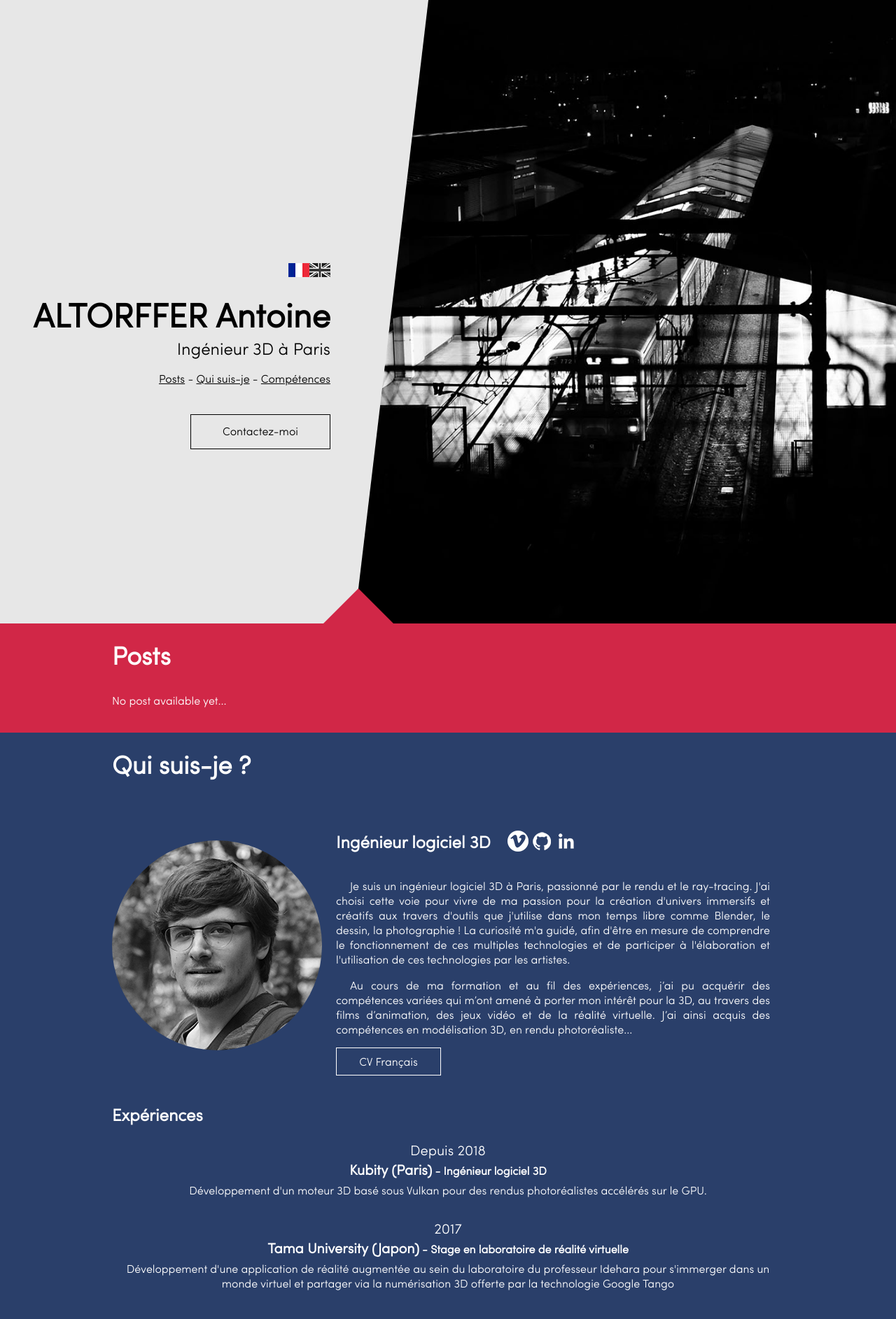
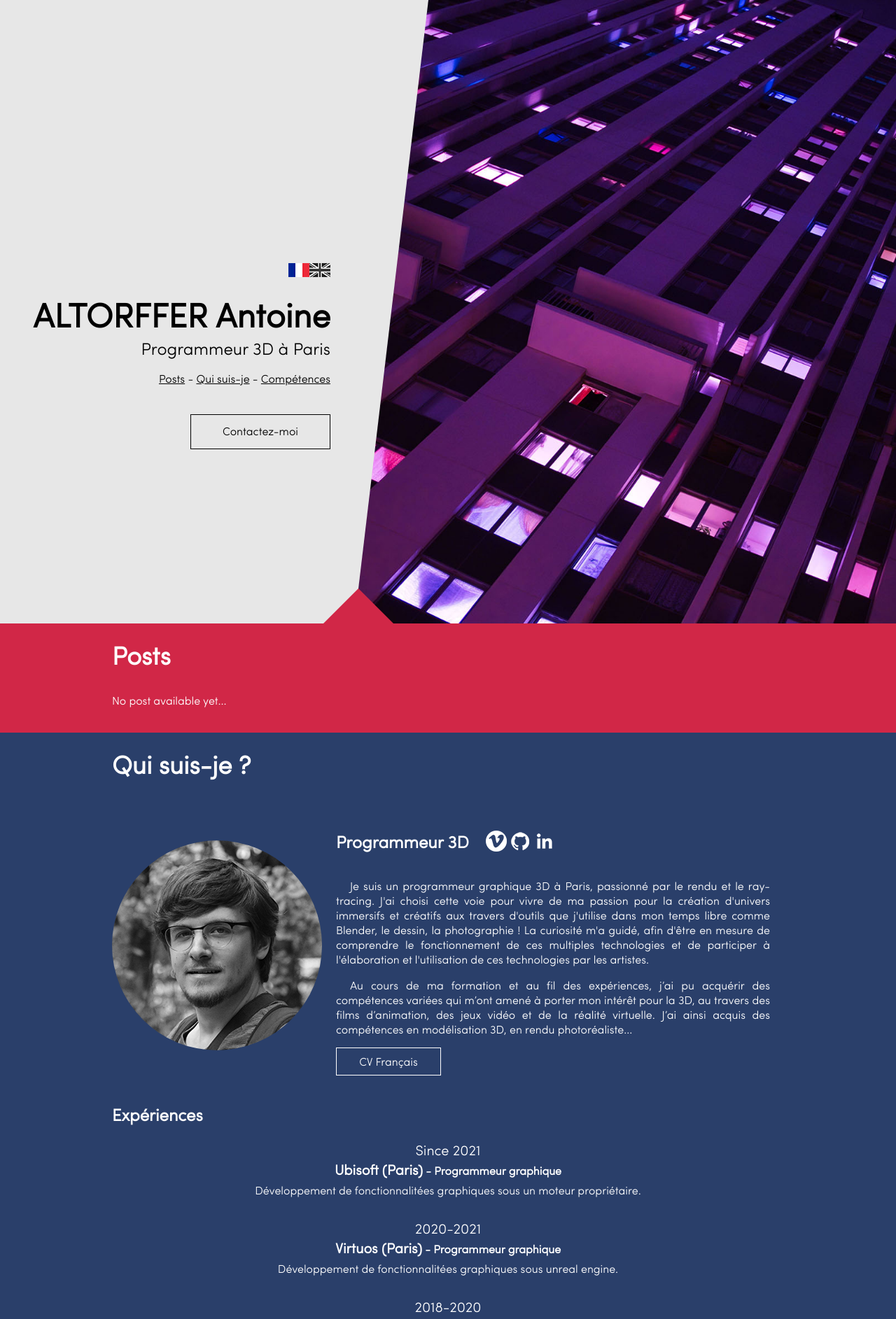
Before and after one commit to antaalt/antaalt.github.io, a Jekyll site: the page built from index.md, in a window 1280 px wide. Shown: the top 1885 px of the page at 70% size. Built offline with Jekyll 4.4.1, drawn with Linux system fonts in a browser that asks for light colours; nearby versions of some CDN libraries.

Commit message:
Update slider, content & add image in post layout.

```diff
--- a/_config.yml
+++ b/_config.yml
@@ -16,13 +16,13 @@
 
 environment: "production"
 
-title: Antoine Altorffer - 3D software engineer
+title: Antoine Altorffer - 3D graphics programmer
 email: altorantoine@gmail.com
 image: /assets/images/projets/miniatures/profile.jpg
-description: > # this means to ignore newlines until "baseurl:"
+description: > # this means to ignore newlines until "keywords:"
   Ingénieur créatif passioné par l'animation,
   les jeux vidéo et la réalité virtuelle et augmentée.
-keywords: "esiea, ingénieur, engineer, master, computer science, dut, mmi, src, vulkan, opencl, animation, effets spéciaux, vfx, jeux video, video games, réalité virtuelle, virtual reality, réalité augmentée, augmented reality, réalité mixte, mixed reality, portfolio"
+keywords: "ingénieur, engineer, master, computer science, computer graphics, ubisoft, dut, mmi, esiea, vulkan, directx, animation, vfx, jeux video, video games, réalité virtuelle, virtual reality, portfolio, blog"
 baseurl: "" # the subpath of your site, e.g. /blog
 url: "https://antaalt.github.io" # the base hostname & protocol for your site, e.g. http://example.com
 twitter_username: antaalt
--- a/_config_dev.yml
+++ b/_config_dev.yml
@@ -16,13 +16,13 @@
 
 environment: "development"
 
-title: Antoine Altorffer - 3D software engineer
+title: Antoine Altorffer - 3D graphics programmer
 email: altorantoine@gmail.com
 image: /assets/images/projets/miniatures/profile.jpg
 description: > # this means to ignore newlines until "baseurl:"
   Ingénieur créatif passioné par l'animation,
   les jeux vidéo et la réalité virtuelle et augmentée.
-keywords: "esiea, ingénieur, engineer, master, computer science, dut, mmi, src, vulkan, opencl, animation, effets spéciaux, vfx, jeux video, video games, réalité virtuelle, virtual reality, réalité augmentée, augmented reality, réalité mixte, mixed reality, portfolio"
+keywords: "ingénieur, engineer, master, computer science, computer graphics, ubisoft, dut, mmi, esiea, vulkan, directx, animation, vfx, jeux video, video games, réalité virtuelle, virtual reality, portfolio, blog"
 baseurl: "" # the subpath of your site, e.g. /blog
 url: "https://antaalt.github.io" # the base hostname & protocol for your site, e.g. http://example.com
 twitter_username: antaalt
--- a/_data/i18n.yml
+++ b/_data/i18n.yml
@@ -3,7 +3,7 @@ fr:
   skills: "Compétences"
   posts: "Posts"
   contact: "Contact"
-  home_description: "Ingénieur 3D à Paris"
+  home_description: "Programmeur 3D à Paris"
   home_status: "En recherche d'emploi, contactez moi !"
   contact_me: "Contactez-moi"
   development: "Développement"
@@ -11,9 +11,9 @@ fr:
   web: "Web"
   graphism: "Graphisme"
 
-  whoami_title: "Ingénieur logiciel 3D"
+  whoami_title: "Programmeur 3D"
   whoami_description: > # this means ignore newlines
-    Je suis un ingénieur logiciel 3D à Paris, passionné par le rendu et le ray-tracing. J'ai choisi cette voie pour vivre
+    Je suis un programmeur graphique 3D à Paris, passionné par le rendu et le ray-tracing. J'ai choisi cette voie pour vivre
     de ma passion pour la création d'univers immersifs et créatifs aux travers d'outils que j'utilise dans mon temps libre comme Blender,
     le dessin, la photographie ! La curiosité m'a guidé, afin
     d'être en mesure de comprendre le fonctionnement de ces multiples technologies et de participer à l'élaboration et
@@ -25,7 +25,15 @@ fr:
 
   experience_title: "Expériences"
   experiences:
-    - date: "Depuis 2018"
+    - date: "Since 2021"
+      company: "Ubisoft (Paris)"
+      job_title: "Programmeur graphique"
+      job_description: "Développement de fonctionnalitées graphiques sous un moteur propriétaire."
+    - date: "2020-2021"
+      company: "Virtuos (Paris)"
+      job_title: "Programmeur graphique"
+      job_description: "Développement de fonctionnalitées graphiques sous unreal engine."
+    - date: "2018-2020"
       company: "Kubity (Paris)"
       job_title: "Ingénieur logiciel 3D"
       job_description: "Développement d'un moteur 3D basé sous Vulkan pour des rendus photoréalistes accélérés sur le GPU."
@@ -82,7 +90,15 @@ en:
 
   experience_title: "Experiences"
   experiences:
-    - date: "Since 2018"
+    - date: "Since 2021"
+      company: "Ubisoft (Paris)"
+      job_title: "Graphic programmer"
+      job_description: "Working on a video game as a 3D programmer on various rendering features."
+    - date: "2020-2021"
+      company: "Virtuos (Paris)"
+      job_title: "Graphic programmer"
+      job_description: "Working on a video game as a 3D programmer on unreal engine."
+    - date: "2018-2020"
       company: "Kubity (Paris)"
       job_title: "3D Software engineer"
       job_description: "Working on a 3D rendering engine based on Vulkan for photorealistic rendering accelerated on the GPU."
--- a/_layouts/post.html
+++ b/_layouts/post.html
@@ -5,6 +5,8 @@ layout: default_post
 
   <header class="post-header">
     <div>
+      <img src="{{page.background}}"><!-- HACK
+      --><div class="post-header-description">
         <h1 class="post-title" itemprop="name headline">{{ page.title | escape }}</h1>
         <p class="post-meta">
           <time datetime="{{ page.date | date_to_xmlschema }}" itemprop="datePublished">
@@ -14,6 +16,7 @@ layout: default_post
           {% if page.author %}
             - <span itemprop="author" itemscope itemtype="http://schema.org/Person"><span itemprop="name">{{ page.author }}</span></span>
           {% endif %}</p>
+      </div>
     </div>
   </header>
 
--- a/_sass/portfolio/_post.scss
+++ b/_sass/portfolio/_post.scss
@@ -15,8 +15,7 @@
 	background-color: $grey;
 	background-color: $red;
 	color:white;
-	padding-top:20px;
-	padding-bottom:20px;
+	padding:50px 0px;
 	&>div {
 		width: $global-width;
 		margin: 0 auto;
@@ -24,12 +23,22 @@
 	h1 {
 		font-size:3em;
 	}
+	img {
+		display: inline-block;
+		width: 250px;
+	}
+	.post-header-description
+	{
+		padding-left: 20px;
+		vertical-align: top;
+		display: inline-block;
+		width: calc(#{$global-width} - 250px);
+	}
 }
 .post-content {
 	background-color: $dark-blue;
 	color:white;
-	padding-top:20px;
-	padding-bottom:20px;
+	padding:20px 0px;
 	&>div {
 		width: $global-width;
 		margin: 0 auto;
--- a/assets/scripts/portfolio.js
+++ b/assets/scripts/portfolio.js
@@ -149,12 +149,11 @@
 	var path = "/assets/images/slider/";
 	var slider = document.getElementById("slider");
 	var images = [
-		"mountain.small.jpg",
-		"city.small.jpg",
+		"purple-building.small.jpg",
+		"fisheye-building.small.jpg",
 		"metro.small.jpg",
 		"hanami.small.jpg",
 		"colorfulNeko.small.jpg",
-		"densha.small.jpg",
 		"river.small.jpg",
 		"screw.small.jpg",
 		"window.small.jpg"
```
Also changed, not shown: assets/images/slider/bird.small.jpg (added), assets/images/slider/city.small.jpg (deleted), assets/images/slider/densha.small.jpg (deleted), assets/images/slider/fisheye-building.small.jpg (added), assets/images/slider/metro.jpg (deleted), assets/images/slider/mountain.small.jpg (deleted), assets/images/slider/purple-building.small.jpg (added), 5 other files. Lines whose indentation alone changed are shown as unchanged.
